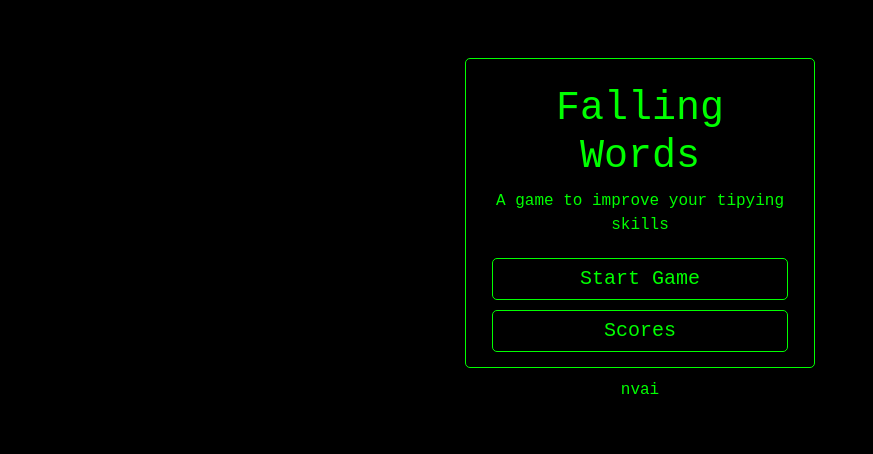
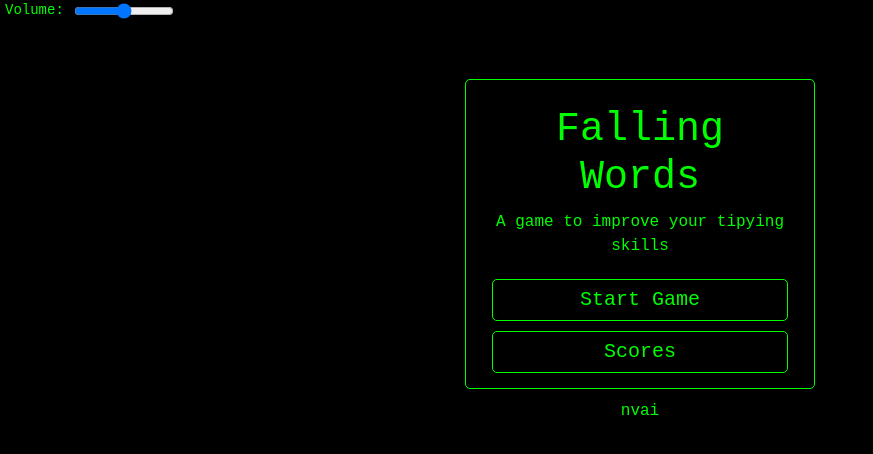
Before and after one commit to NachoVai/falling-words, a React (Vite) app: page / in a window 1280 px wide. Shown: the top 454 px of the page, without its empty margins (0-873 px from the left). Built offline with nearby package versions, Linux system fonts and the light colour scheme; a web font is replaced by a local one.

Commit message:
move BackgroundMusic component to their folder

```diff
--- a/src/App.tsx
+++ b/src/App.tsx
@@ -2,7 +2,7 @@ import { useState } from "react";
 import "../src/assets/styles/App.css";
 import Menu from "./components/Menu/Menu";
 import Scores from "./components/Scores/Scores";
-import BackgroundMusic from "./components/BackgroundMusic";
+import BackgroundMusic from "../src/components/BackgroundMusic/BackgroundMusic";
 import GameBoard from "./components/Game/components/GameBoard";
 import Footer from "./components/Footer/Footer";
 function App() {
@@ -21,12 +21,12 @@ function App() {
   return (
     <>
       <main>
-        {view === "menu" && <Menu onButtonClick={handleButtonClick} />}{" "}
-        {view === "scores" && <Scores onButtonClick={handleButtonClick} />}{" "}
+        <BackgroundMusic view={view} />
+        {view === "menu" && <Menu onButtonClick={handleButtonClick} />}
+        {view === "scores" && <Scores onButtonClick={handleButtonClick} />}
         {view === "game" && <GameBoard onButtonClick={handleButtonClick} />}
       </main>
       <Footer />
-      <BackgroundMusic view={view} />
     </>
   );
 }
--- a/src/components/BackgroundMusic.tsx
+++ /dev/null
@@ -1,66 +0,0 @@
-import React, { useEffect, useRef } from "react";
-
-type BackgroundMusicProps = {
-  view: string;
-};
-
-const BackgroundMusic: React.FC<BackgroundMusicProps> = ({ view }) => {
-  const audioRef = useRef<HTMLAudioElement | null>(null);
-
-  useEffect(() => {
-    const audioElement = audioRef.current;
-
-    if (!audioElement) return;
-
-    const playMusic = () => {
-      if (view === "game") {
-        audioElement.src = "../music/game-music.mp3";
-        audioElement.loop = true;
-        audioElement.play();
-      } else if (view === "menu") {
-        audioElement.src = "../music/index-music.mp3";
-        audioElement.loop = true;
-        audioElement.play();
-      } else if (view === "scores") {
-        audioElement.src = "../music/scores-music.mp3";
-        audioElement.loop = true;
-        audioElement.play();
-      } else {
-        audioElement.play();
-        audioElement.currentTime = 0;
-      }
-    };
-
-    playMusic();
-
-    return () => {
-      if (audioElement) {
-        audioElement.pause();
-        audioElement.currentTime = 0;
-      }
-    };
-  }, [view]);
-
-  useEffect(() => {
-    const handleVisibilityChange = () => {
-      const audioElement = audioRef.current;
-      if (!audioElement) return;
-
-      if (document.hidden) {
-        audioElement.pause();
-      } else {
-        audioElement.play();
-      }
-    };
-
-    document.addEventListener("visibilitychange", handleVisibilityChange);
-
-    return () => {
-      document.removeEventListener("visibilitychange", handleVisibilityChange);
-    };
-  }, []);
-
-  return <audio ref={audioRef} preload="auto" />;
-};
-
-export default BackgroundMusic;
--- /dev/null
+++ b/src/components/BackgroundMusic/BackgroundMusic.tsx
@@ -0,0 +1,90 @@
+import "./backgroundMusic.css";
+import { useEffect, useState, useRef } from "react";
+
+type BackgroundMusicProps = {
+  view: string;
+};
+
+function BackgroundMusic(props: BackgroundMusicProps) {
+  const { view } = props;
+  const audioRef = useRef<HTMLAudioElement | null>(null);
+  const [volume, setVolume] = useState(0.5);
+
+  useEffect(() => {
+    const audioElement = audioRef.current;
+
+    if (!audioElement) return;
+
+    const handleVisibilityChange = () => {
+      if (document.hidden) {
+        audioElement.pause();
+      } else {
+        audioElement.play();
+      }
+    };
+
+    document.addEventListener("visibilitychange", handleVisibilityChange);
+
+    return () => {
+      document.removeEventListener("visibilitychange", handleVisibilityChange);
+    };
+  }, []);
+
+  useEffect(() => {
+    const audioElement = audioRef.current;
+
+    if (!audioElement) return;
+
+    if (view === "game") {
+      audioElement.src = "/music/game-music.mp3";
+    } else if (view === "menu") {
+      audioElement.src = "/music/menu-music.mp3";
+    } else if (view === "scores") {
+      audioElement.src = "/music/scores-music.mp3";
+    } else {
+      audioElement.pause();
+      audioElement.currentTime = 0;
+      return;
+    }
+
+    audioElement.loop = true;
+    audioElement.play();
+
+    return () => {
+      audioElement.pause();
+      audioElement.currentTime = 0;
+    };
+  }, [view]);
+
+  useEffect(() => {
+    const audioElement = audioRef.current;
+    if (audioElement) {
+      audioElement.volume = volume;
+    }
+  }, [volume]);
+
+  const handleVolumeChange = (event: React.ChangeEvent<HTMLInputElement>) => {
+    const newVolume = Number(event.target.value);
+    setVolume(newVolume);
+  };
+
+  return (
+    <div className="background-music">
+      <audio ref={audioRef} />
+      <div className="volume-control">
+        <label htmlFor="volume-control">Volume: </label>
+        <input
+          id="volume-control"
+          type="range"
+          min="0"
+          max="1"
+          step="0.01"
+          value={volume}
+          onChange={handleVolumeChange}
+        />
+      </div>
+    </div>
+  );
+}
+
+export default BackgroundMusic;
--- /dev/null
+++ b/src/components/BackgroundMusic/backgroundMusic.css
@@ -0,0 +1,15 @@
+.volume-control {
+    display: flex;
+    align-items: center;
+    gap: 10px;
+    background-color: #000;
+    margin-left: 5px;
+}
+
+#volume-control {
+    width: 100px;
+}
+
+label {
+    font-size: 14px;
+}
--- a/src/components/Game/game.css
+++ b/src/components/Game/game.css
@@ -15,7 +15,7 @@
 #game-board {
     position: relative;
     width: auto;
-    height: 80vh;
+    height: 77vh;
     overflow: hidden;
     border: 2px solid #00FF00;
     background-color: #000000;
```
Also changed, not shown: 1 other file (tests, documents, lock files or other folders).
